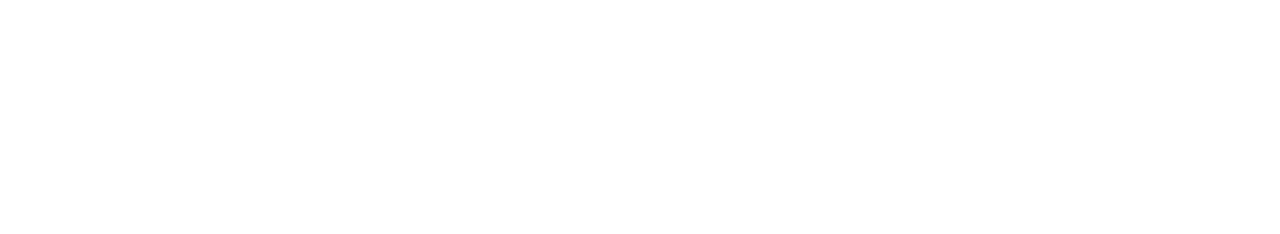
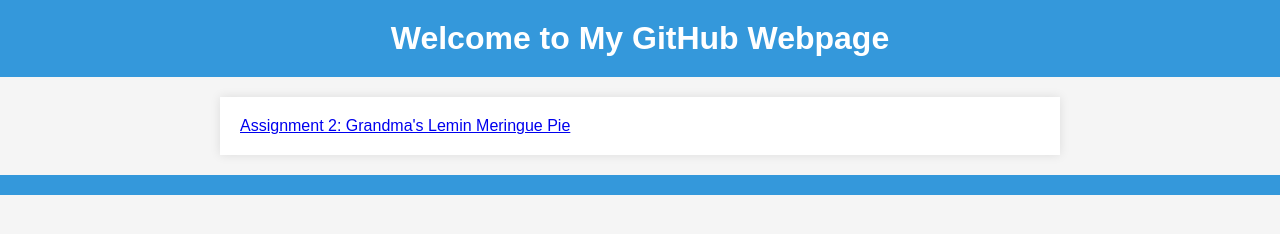
Before and after one commit to UnicornChorizo/UnicornChorizo.github.io, a plain HTML site: page index.html in a window 1280 px wide. Drawn offline with Linux system fonts and the light colour scheme.

Commit message:
index.html content
added content to main index.html for github landing page.

```diff
--- /dev/null
+++ b/github.css
@@ -0,0 +1,35 @@
+/* styles.css */
+
+body {
+    font-family: 'Arial', sans-serif;
+    background-color: #f5f5f5;
+    color: #333;
+    margin: 0;
+}
+
+header {
+    background-color: #3498db; /* Blue color for the header */
+    padding: 20px;
+    text-align: center;
+}
+
+h1 {
+    color: #fff;
+    font-size: 2em;
+    margin: 0;
+}
+
+#main-content {
+    max-width: 800px;
+    margin: 20px auto;
+    padding: 20px;
+    background-color: #fff;
+    box-shadow: 0 0 10px rgba(0, 0, 0, 0.1);
+}
+
+footer {
+    text-align: center;
+    padding: 10px;
+    background-color: #3498db; /* Blue color for the footer */
+    color: #fff;
+}
--- a/index.html
+++ b/index.html
@@ -2,9 +2,24 @@
 <html lang="en">
 <head>
     <meta charset="UTF-8">
-    <title>Title</title>
+    <title>GitHub Website</title>
+    <link rel="stylesheet" href="github.css">
 </head>
 <body>
 
+<header>
+    <h1>Welcome to My GitHub Webpage</h1>
+</header>
+
+<section id="main-content">
+    <a href="index.html">Assignment 2: Grandma's Lemin Meringue Pie</a>
+
+</section>
+
+<footer>
+
+</footer>
+
 </body>
+
 </html>
```
Also changed, not shown: README.md.
